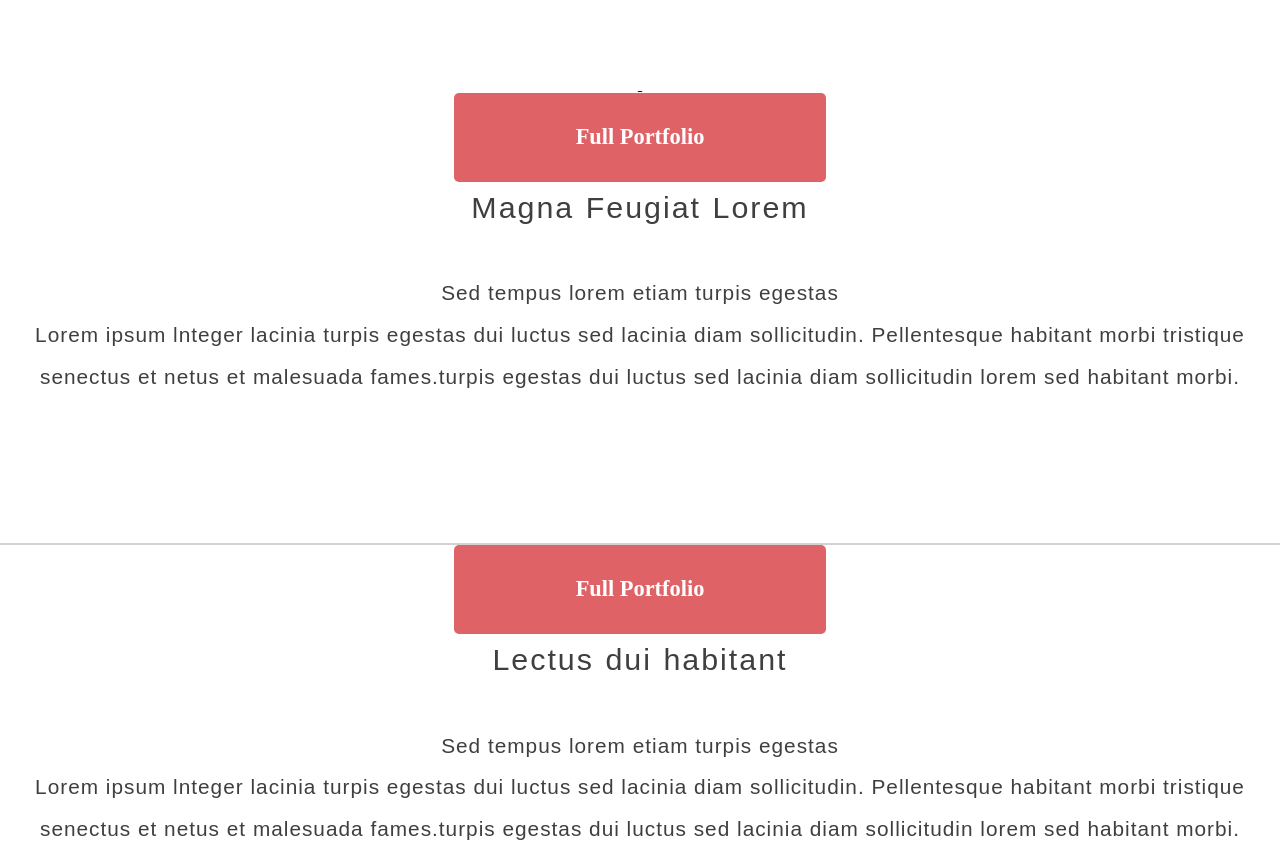
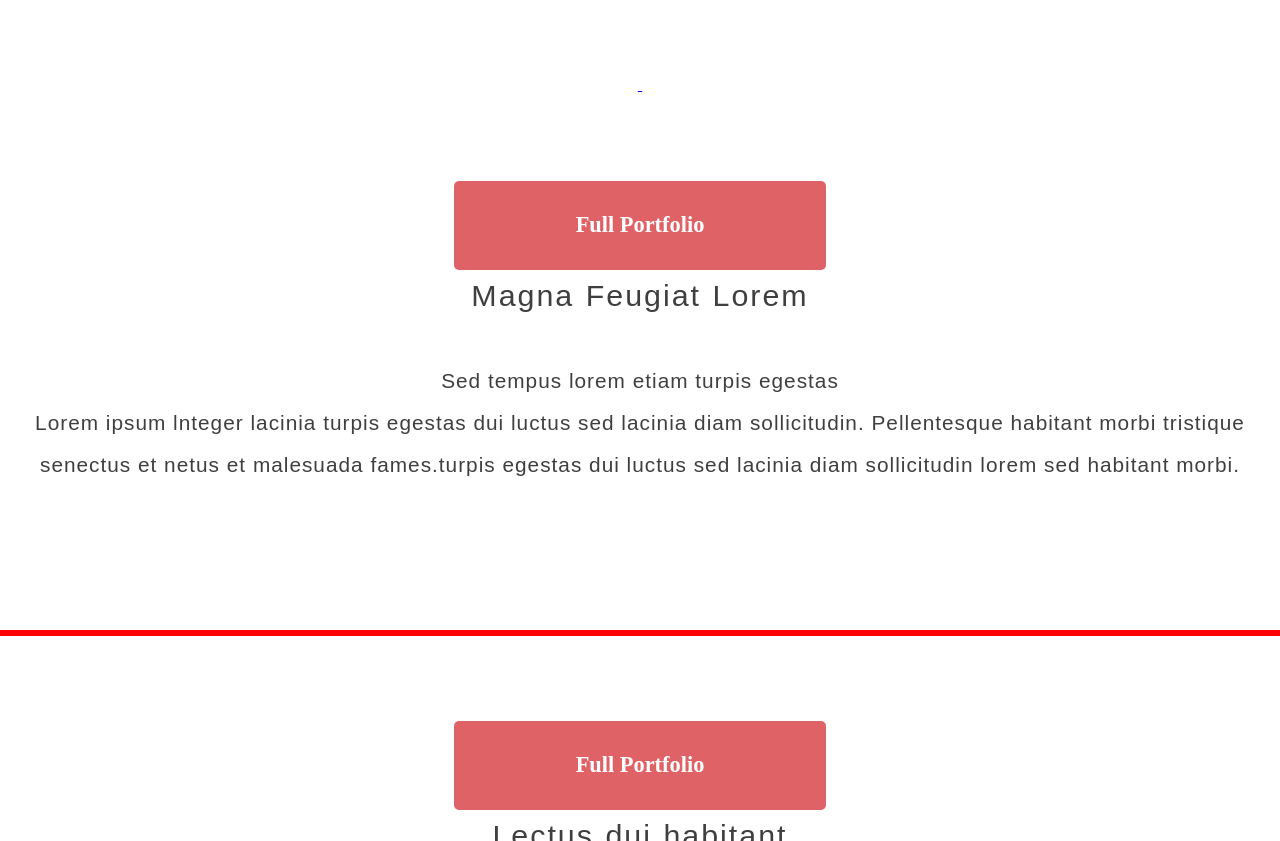
Before and after one commit to Arifov86/ArifovIvan12, a plain HTML site: page index.html in a window 1280 px wide. Shown: the part 2590-3431 px from the top of the page. Drawn offline with nearby package versions, Linux system fonts and the light colour scheme.

Commit message:
redesigned structure html

```diff
--- a/css/style.scss
+++ b/css/style.scss
@@ -10,7 +10,7 @@ $fontColor: #3f3f3f;
 }
 
 .container {
-    max-width: 1500px;
+    width: 1506px;
     margin: 0 auto;
     display: flex;
     flex-direction: column;
@@ -82,6 +82,7 @@ $fontColor: #3f3f3f;
     align-items: center;
     justify-content: space-between;
     text-align: center;
+    outline: 3px solid red;
 }
 
 .article__title {
@@ -132,6 +133,14 @@ $fontColor: #3f3f3f;
     padding-bottom: 92px;
 }
 
+.button {
+    padding-top: 88px;
+}
+
+.primary {
+    padding-top: -38px;
+}
+
 .btn__wrap {
     width: 372px;
     height: 89px;
--- a/index.html
+++ b/index.html
@@ -75,9 +75,9 @@
                 <div class="article__gallery">
                     <div class="article__title">
                         <div class="title__primary">
-                            <p>
+                            <h2>
                                 Our work
-                            </p>
+                            </h2>
                         </div>
                         <div class="title__secondary">
                             <p>
@@ -104,7 +104,7 @@
                         <img class="images" src="images/pic_6.png" alt="pic_6">
                     </a>
                 </div>
-                    <div class="button">
+                    <div class="button primary">
                         <div class="btn__wrap">
                             <p>
                                 Full portfolio
@@ -123,6 +123,8 @@
                     </p>
                 </div>
                 <div class="line__decor"></div>
+                </article>
+                <article class="article">
                 <div class="button">
                     <div class="btn__wrap">
                         <p>
@@ -142,6 +144,8 @@
                 </p>
             </div>
             <div class="line__decor"></div>
+            </article>
+            <article class="article">
             <div class="button">
                 <div class="btn__wrap">
                     <p>
```
Also changed, not shown: css/style.css, 1 other file.
